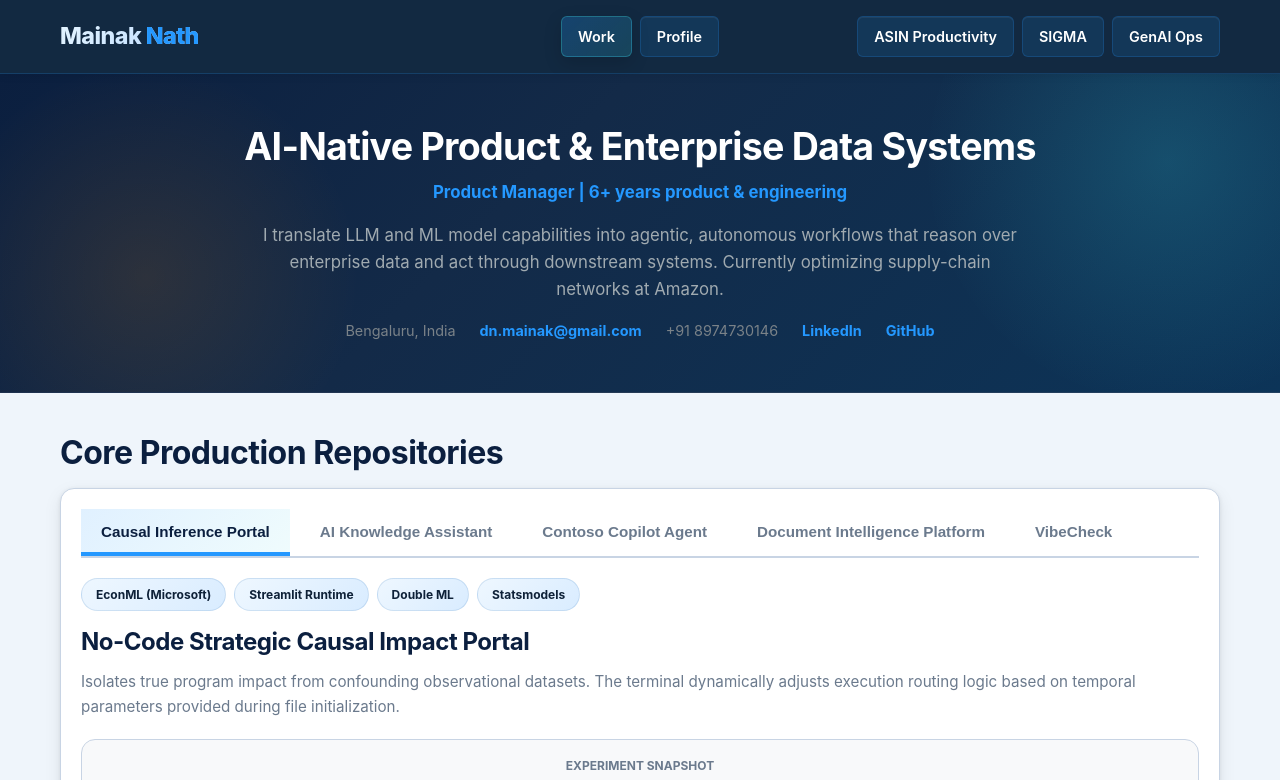
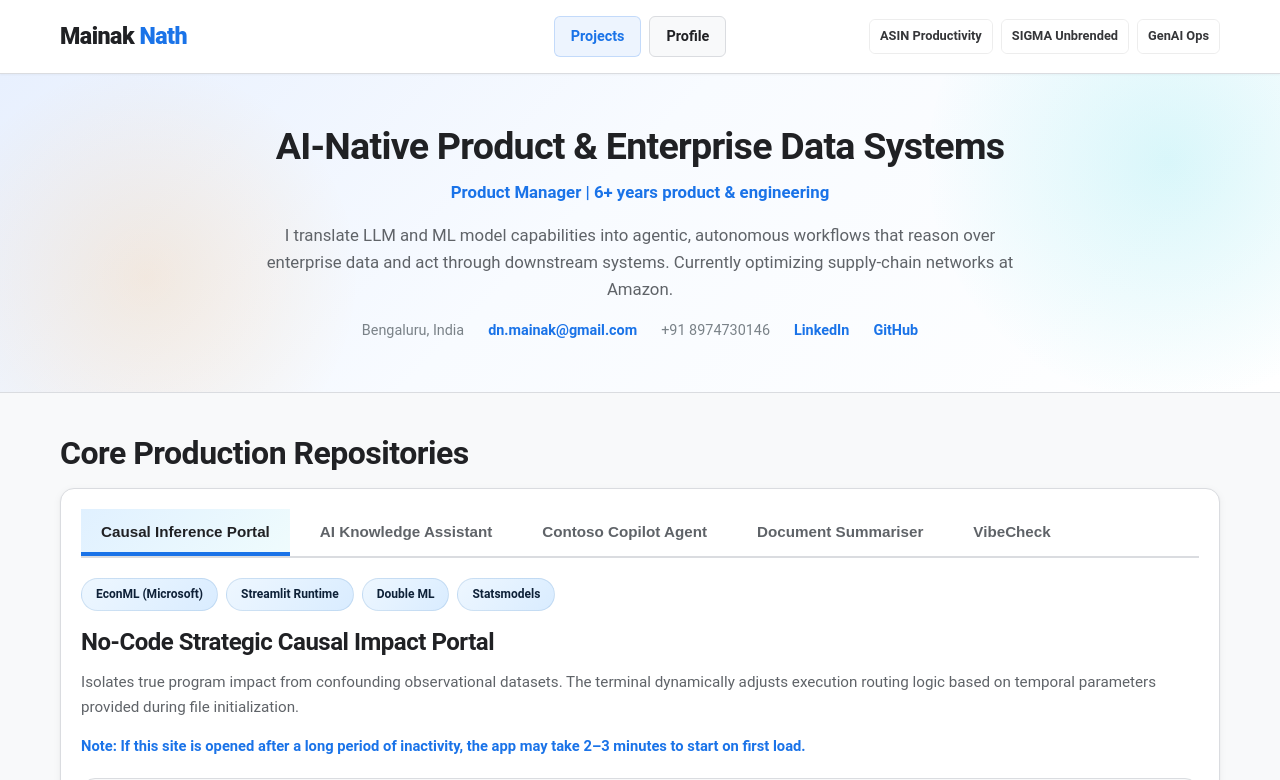
Before and after one commit to mainak-n/Demo, a website built with Vite: page docs/index.html in a window 1280 px wide. Shown: the top 780 px of the page. Built offline with nearby package versions, Linux system fonts and the light colour scheme; grey boxes are pictures that could not be loaded.

Commit message:
Apply theme, copy, and footer updates

```diff
--- a/docs/index.html
+++ b/docs/index.html
@@ -13,13 +13,13 @@
             <a href="index.html" class="brand">Mainak <span>Nath</span></a>
             <div class="nav-center">
                 <nav class="nav-links nav-links-center">
-                    <a href="index.html" class="active nav-pill">Work</a>
+                    <a href="index.html" class="active nav-pill">Projects</a>
                     <a href="profile.html" class="nav-pill">Profile</a>
                 </nav>
             </div>
             <nav class="nav-links nav-links-side">
                 <a href="asin-productivity.html" class="nav-pill">ASIN Productivity</a>
-                <a href="sigma.html" class="nav-pill">SIGMA</a>
+                <a href="sigma.html" class="nav-pill">SIGMA Unbrended</a>
                 <a href="availability-genai.html" class="nav-pill">GenAI Ops</a>
             </nav>
         </div>
@@ -46,7 +46,7 @@
                 <button class="tab-link active" onclick="switchTab(event, 'causal-panel')">Causal Inference Portal</button>
                 <button class="tab-link" onclick="switchTab(event, 'bot-panel')">AI Knowledge Assistant</button>
                 <button class="tab-link" onclick="switchTab(event, 'copilot-panel')">Contoso Copilot Agent</button>
-                <button class="tab-link" onclick="switchTab(event, 'document-panel')">Document Intelligence Platform</button>
+                <button class="tab-link" onclick="switchTab(event, 'document-panel')">Document Summariser</button>
                 <button class="tab-link" onclick="switchTab(event, 'vibecheck-panel')">VibeCheck</button>
             </div>
 
@@ -59,10 +59,11 @@
                 </div>
                 <h3>No-Code Strategic Causal Impact Portal</h3>
                 <p>Isolates true program impact from confounding observational datasets. The terminal dynamically adjusts execution routing logic based on temporal parameters provided during file initialization.</p>
+                <p style="margin-top:10px; font-size:0.92rem; color:var(--accent-blue); font-weight:600;">Note: If this site is opened after a long period of inactivity, the app may take 2–3 minutes to start on first load.</p>
 
                 <div class="responsive-img-wrapper" style="margin:20px 0; background:#F8F9FA;">
                     <p style="font-size:0.75rem; font-weight:700; color:var(--text-muted); margin-bottom:8px;">EXPERIMENT SNAPSHOT</p>
-                    <img src="https://raw.githubusercontent.com/mainak-n/causal-Inference-ml/main/Screenshot%202026-07-07%20012922.png" alt="Causal inference portal experiment results screenshot">
+                    <img src="https://raw.githubusercontent.com/mainak-n/causal-Inference-ml/main/Screenshot%202026-07-07%20012922.png" alt="Causal inference portal experiment results screenshot" style="display:block; margin:0 auto; max-width:100%; height:auto; transform:scale(1.2); transform-origin:center;">
                     <p style="font-size:0.85rem; color:var(--text-muted); margin-top:10px;">The portal surfaces cohort-level treatment effects and local outcome diagnostics from observational data.</p>
                 </div>
 
@@ -157,9 +158,10 @@
                     <span class="tag">Gemma 3</span>
                     <span class="tag highlight">PDF Intelligence</span>
                 </div>
-                <h3>Document Intelligence Platform</h3>
-                <p>The Document Intelligence Platform is a professional research tool that uses Retrieval-Augmented Generation (RAG) to analyze PDF documents. It creates a local vector database of uploaded content to provide accurate, context-aware answers to natural language queries.</p>
+                <h3>Document Summariser</h3>
+                <p>The Document Summariser is a professional research tool that uses Retrieval-Augmented Generation (RAG) to analyze PDF documents. It creates a local vector database of uploaded content to provide accurate, context-aware answers to natural language queries.</p>
                 <p style="margin-top:12px; font-size:0.93rem; color:var(--accent-blue); font-weight:600;">Note: For testing, upload a 3–5 page PDF. Since this is a free portal, larger or very long documents may slow down the system or cause it to crash.</p>
+                <p style="margin-top:8px; font-size:0.92rem; color:var(--accent-blue); font-weight:600;">Note: If this site is opened after a long period of inactivity, the app may take 2–3 minutes to start on first load.</p>
 
                 <div class="table-wrapper">
                     <table>
@@ -176,7 +178,7 @@
                 </div>
 
                 <div style="margin-top:20px;">
-                    <a href="https://document-summarise.streamlit.app/" target="_blank" class="btn">Launch Document Intelligence Platform</a>
+                    <a href="https://document-summarise.streamlit.app/" target="_blank" class="btn">Launch Document Summariser</a>
                 </div>
             </div>
 
@@ -203,7 +205,6 @@
     </main>
 
     <footer>
-        &copy; 2026 Mainak Nath. System blueprints built with clean, responsive constraints.
     </footer>
 
     <script>
--- a/docs/style.css
+++ b/docs/style.css
@@ -1,21 +1,21 @@
 /* --- GLOBAL DESIGN SYSTEM --- */
 :root {
-    --primary-dark: #0b1f3f;
-    --surface-dark: #122941;
-    --accent-orange: #2498ff;
-    --accent-blue: #2498ff;
-    --accent-purple: #7c5cf5;
-    --accent-cyan: #38d7e4;
-    --text-primary: #0f1d34;
-    --text-muted: #6b7a8d;
-    --bg-main: #eff5fb;
+    --primary-dark: #202124;
+    --surface-dark: #ffffff;
+    --accent-orange: #fbbc04;
+    --accent-blue: #1a73e8;
+    --accent-purple: #9334e6;
+    --accent-cyan: #34a853;
+    --text-primary: #202124;
+    --text-muted: #5f6368;
+    --bg-main: #f8f9fa;
     --bg-card: #ffffff;
-    --border-color: #c8d4e4;
+    --border-color: #dadce0;
     --radius: 14px;
-    --shadow: 0 1px 4px rgba(0, 0, 0, 0.08), 0 6px 18px rgba(0, 0, 0, 0.08);
-    --shadow-lg: 0 10px 30px rgba(0, 0, 0, 0.12);
-    --font-system: "Inter", -apple-system, BlinkMacSystemFont, "Segoe UI", "Helvetica Neue", Arial, sans-serif;
-    --font-heading: "Inter", "Segoe UI", "Helvetica Neue", Arial, sans-serif;
+    --shadow: 0 1px 2px rgba(0, 0, 0, 0.06), 0 2px 8px rgba(0, 0, 0, 0.05);
+    --shadow-lg: 0 8px 24px rgba(0, 0, 0, 0.08);
+    --font-system: "Roboto", "Segoe UI", Arial, sans-serif;
+    --font-heading: "Roboto", "Segoe UI", Arial, sans-serif;
     --font-mono: "SF Mono", Monaco, "Cascadia Code", "Roboto Mono", Menlo, monospace;
 }
 
@@ -67,8 +67,8 @@ header {
     position: sticky;
     top: 0;
     z-index: 1000;
-    border-bottom: 1px solid rgba(36, 152, 255, 0.2);
-    box-shadow: 0 2px 8px rgba(0, 0, 0, 0.08);
+    border-bottom: 1px solid var(--border-color);
+    box-shadow: 0 1px 2px rgba(0, 0, 0, 0.04);
     backdrop-filter: blur(10px);
 }
 
@@ -83,15 +83,11 @@ header {
 
 .brand {
     font-family: var(--font-heading);
-    color: #ffffff;
+    color: var(--text-primary);
     font-size: 1.45rem;
     font-weight: 800;
     text-decoration: none;
     letter-spacing: -0.5px;
-    background: linear-gradient(135deg, #e5f5ff 0%, #b7d8ff 100%);
-    -webkit-background-clip: text;
-    -webkit-text-fill-color: transparent;
-    background-clip: text;
     justify-self: start;
 }
 
@@ -122,7 +118,7 @@ header {
 }
 
 .nav-links a {
-    color: #b0b9c3;
+    color: var(--text-muted);
     text-decoration: none;
     font-size: 0.9rem;
     font-weight: 600;
@@ -133,42 +129,55 @@ header {
 }
 
 .nav-links a:hover {
-    color: #ffffff;
-    background-color: rgba(36, 152, 255, 0.12);
+    color: var(--accent-blue);
+    background-color: rgba(26, 115, 232, 0.08);
 }
 
 .nav-links a.active {
-    color: #ffffff;
-    background-color: rgba(36, 152, 255, 0.18);
+    color: var(--accent-blue);
+    background-color: rgba(26, 115, 232, 0.08);
     border-bottom: 2px solid var(--accent-blue);
 }
 
 .nav-links a.nav-pill {
-    color: #ffffff;
-    background: rgba(36, 152, 255, 0.12);
-    border: 1px solid rgba(36, 152, 255, 0.2);
-    box-shadow: inset 0 1px 0 rgba(255, 255, 255, 0.06);
+    color: var(--text-primary);
+    background: #f8f9fa;
+    border: 1px solid var(--border-color);
+    box-shadow: none;
 }
 
 .nav-links a.nav-pill:hover {
-    color: #ffffff;
-    background: rgba(36, 152, 255, 0.2);
-    border-color: rgba(56, 215, 228, 0.3);
+    color: var(--accent-blue);
+    background: #f1f3f4;
+    border-color: rgba(26, 115, 232, 0.2);
 }
 
 .nav-links a.nav-pill.active {
-    background: linear-gradient(135deg, rgba(36, 152, 255, 0.24), rgba(56, 215, 228, 0.16));
-    border-color: rgba(56, 215, 228, 0.3);
-    box-shadow: 0 6px 18px rgba(0, 0, 0, 0.15);
+    background: rgba(26, 115, 232, 0.08);
+    color: var(--accent-blue);
+    border-color: rgba(26, 115, 232, 0.2);
+    box-shadow: none;
+}
+
+.nav-links-side a.nav-pill {
+    font-size: 0.8rem;
+    padding: 6px 10px;
+    opacity: 0.9;
+    background: transparent;
+    border-color: rgba(0, 0, 0, 0.08);
+}
+
+.nav-links-side a.nav-pill:hover {
+    background: #f1f3f4;
 }
 
 /* --- EXECUTIVE HERO --- */
 .hero {
-    background: linear-gradient(135deg, var(--primary-dark) 0%, #132a48 40%, #0c3458 100%);
-    color: #ffffff;
+    background: linear-gradient(135deg, #e8f0fe 0%, #f8fbff 45%, #ffffff 100%);
+    color: var(--text-primary);
     padding: 50px 20px;
     text-align: center;
-    border-bottom: 1px solid rgba(255, 255, 255, 0.08);
+    border-bottom: 1px solid var(--border-color);
     position: relative;
     overflow: hidden;
 }
@@ -196,7 +205,7 @@ header {
 }
 
 .hero h1 {
-    color: #ffffff;
+    color: var(--text-primary);
     font-size: 2.35rem;
     margin-bottom: 10px;
     letter-spacing: -0.02em;
@@ -206,7 +215,7 @@ header {
 
 .hero p,
 .hero-subtitle {
-    color: #a0aab0;
+    color: var(--text-muted);
     max-width: 760px;
     margin: 0 auto 16px auto;
     font-size: 1.05rem;
@@ -242,7 +251,7 @@ header {
 }
 
 .contact-meta a:hover {
-    color: #d6f5ff;
+    color: var(--accent-blue);
     text-decoration: underline;
 }
 
--- a/style.css
+++ b/style.css
@@ -1,21 +1,21 @@
 /* --- GLOBAL DESIGN SYSTEM --- */
 :root {
-    --primary-dark: #0b1f3f;
-    --surface-dark: #122941;
-    --accent-orange: #2498ff;
-    --accent-blue: #2498ff;
-    --accent-purple: #7c5cf5;
-    --accent-cyan: #38d7e4;
-    --text-primary: #0f1d34;
-    --text-muted: #6b7a8d;
-    --bg-main: #eff5fb;
+    --primary-dark: #202124;
+    --surface-dark: #ffffff;
+    --accent-orange: #fbbc04;
+    --accent-blue: #1a73e8;
+    --accent-purple: #9334e6;
+    --accent-cyan: #34a853;
+    --text-primary: #202124;
+    --text-muted: #5f6368;
+    --bg-main: #f8f9fa;
     --bg-card: #ffffff;
-    --border-color: #c8d4e4;
+    --border-color: #dadce0;
     --radius: 14px;
-    --shadow: 0 1px 4px rgba(0, 0, 0, 0.08), 0 6px 18px rgba(0, 0, 0, 0.08);
-    --shadow-lg: 0 10px 30px rgba(0, 0, 0, 0.12);
-    --font-system: "Inter", -apple-system, BlinkMacSystemFont, "Segoe UI", "Helvetica Neue", Arial, sans-serif;
-    --font-heading: "Inter", "Segoe UI", "Helvetica Neue", Arial, sans-serif;
+    --shadow: 0 1px 2px rgba(0, 0, 0, 0.06), 0 2px 8px rgba(0, 0, 0, 0.05);
+    --shadow-lg: 0 8px 24px rgba(0, 0, 0, 0.08);
+    --font-system: "Roboto", "Segoe UI", Arial, sans-serif;
+    --font-heading: "Roboto", "Segoe UI", Arial, sans-serif;
     --font-mono: "SF Mono", Monaco, "Cascadia Code", "Roboto Mono", Menlo, monospace;
 }
 
@@ -67,8 +67,8 @@ header {
     position: sticky;
     top: 0;
     z-index: 1000;
-    border-bottom: 1px solid rgba(36, 152, 255, 0.2);
-    box-shadow: 0 2px 8px rgba(0, 0, 0, 0.08);
+    border-bottom: 1px solid var(--border-color);
+    box-shadow: 0 1px 2px rgba(0, 0, 0, 0.04);
     backdrop-filter: blur(10px);
 }
 
@@ -83,15 +83,11 @@ header {
 
 .brand {
     font-family: var(--font-heading);
-    color: #ffffff;
+    color: var(--text-primary);
     font-size: 1.45rem;
     font-weight: 800;
     text-decoration: none;
     letter-spacing: -0.5px;
-    background: linear-gradient(135deg, #e5f5ff 0%, #b7d8ff 100%);
-    -webkit-background-clip: text;
-    -webkit-text-fill-color: transparent;
-    background-clip: text;
     justify-self: start;
 }
 
@@ -122,7 +118,7 @@ header {
 }
 
 .nav-links a {
-    color: #b0b9c3;
+    color: var(--text-muted);
     text-decoration: none;
     font-size: 0.9rem;
     font-weight: 600;
@@ -133,42 +129,55 @@ header {
 }
 
 .nav-links a:hover {
-    color: #ffffff;
-    background-color: rgba(36, 152, 255, 0.12);
+    color: var(--accent-blue);
+    background-color: rgba(26, 115, 232, 0.08);
 }
 
 .nav-links a.active {
-    color: #ffffff;
-    background-color: rgba(36, 152, 255, 0.18);
+    color: var(--accent-blue);
+    background-color: rgba(26, 115, 232, 0.08);
     border-bottom: 2px solid var(--accent-blue);
 }
 
 .nav-links a.nav-pill {
-    color: #ffffff;
-    background: rgba(36, 152, 255, 0.12);
-    border: 1px solid rgba(36, 152, 255, 0.2);
-    box-shadow: inset 0 1px 0 rgba(255, 255, 255, 0.06);
+    color: var(--text-primary);
+    background: #f8f9fa;
+    border: 1px solid var(--border-color);
+    box-shadow: none;
 }
 
 .nav-links a.nav-pill:hover {
-    color: #ffffff;
-    background: rgba(36, 152, 255, 0.2);
-    border-color: rgba(56, 215, 228, 0.3);
+    color: var(--accent-blue);
+    background: #f1f3f4;
+    border-color: rgba(26, 115, 232, 0.2);
 }
 
 .nav-links a.nav-pill.active {
-    background: linear-gradient(135deg, rgba(36, 152, 255, 0.24), rgba(56, 215, 228, 0.16));
-    border-color: rgba(56, 215, 228, 0.3);
-    box-shadow: 0 6px 18px rgba(0, 0, 0, 0.15);
+    background: rgba(26, 115, 232, 0.08);
+    color: var(--accent-blue);
+    border-color: rgba(26, 115, 232, 0.2);
+    box-shadow: none;
+}
+
+.nav-links-side a.nav-pill {
+    font-size: 0.8rem;
+    padding: 6px 10px;
+    opacity: 0.9;
+    background: transparent;
+    border-color: rgba(0, 0, 0, 0.08);
+}
+
+.nav-links-side a.nav-pill:hover {
+    background: #f1f3f4;
 }
 
 /* --- EXECUTIVE HERO --- */
 .hero {
-    background: linear-gradient(135deg, var(--primary-dark) 0%, #132a48 40%, #0c3458 100%);
-    color: #ffffff;
+    background: linear-gradient(135deg, #e8f0fe 0%, #f8fbff 45%, #ffffff 100%);
+    color: var(--text-primary);
     padding: 50px 20px;
     text-align: center;
-    border-bottom: 1px solid rgba(255, 255, 255, 0.08);
+    border-bottom: 1px solid var(--border-color);
     position: relative;
     overflow: hidden;
 }
@@ -196,7 +205,7 @@ header {
 }
 
 .hero h1 {
-    color: #ffffff;
+    color: var(--text-primary);
     font-size: 2.35rem;
     margin-bottom: 10px;
     letter-spacing: -0.02em;
@@ -206,7 +215,7 @@ header {
 
 .hero p,
 .hero-subtitle {
-    color: #a0aab0;
+    color: var(--text-muted);
     max-width: 760px;
     margin: 0 auto 16px auto;
     font-size: 1.05rem;
@@ -242,7 +251,7 @@ header {
 }
 
 .contact-meta a:hover {
-    color: #d6f5ff;
+    color: var(--accent-blue);
     text-decoration: underline;
 }
 
```
Also changed, not shown: asin-productivity.html (+2 -3 lines), availability-genai.html (+2 -3 lines), docs/asin-productivity.html (+2 -3 lines), docs/availability-genai.html (+2 -3 lines), docs/profile.html (+3 -4 lines), docs/sigma.html (+4 -5 lines), index.html (+9 -8 lines), profile.html (+3 -4 lines), sigma.html (+4 -5 lines).
